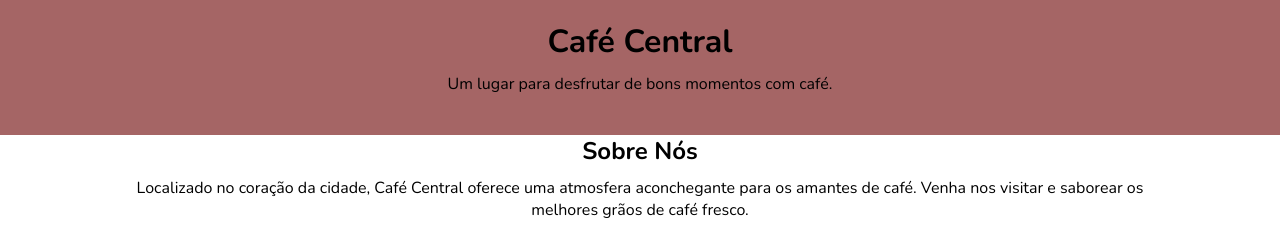
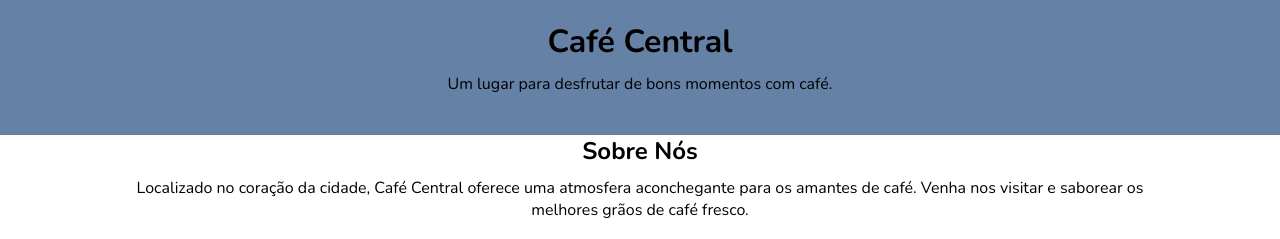
Before and after one commit to amanandrade/cafeteria-central, a website: page public/index.html in a window 1280 px wide. Shown: the top 239 px of the page. Drawn offline with nearby package versions, Linux system fonts and the light colour scheme.

Commit message:
updating color

```diff
--- a/public/styles.css
+++ b/public/styles.css
@@ -22,7 +22,7 @@ body {
 }
 
 header, footer {
-    background-color: #a56565;
+    background-color: #6581a5;
     padding: 20px 0;
 }
 
```
